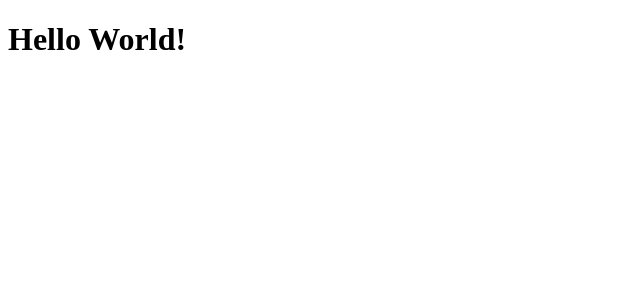
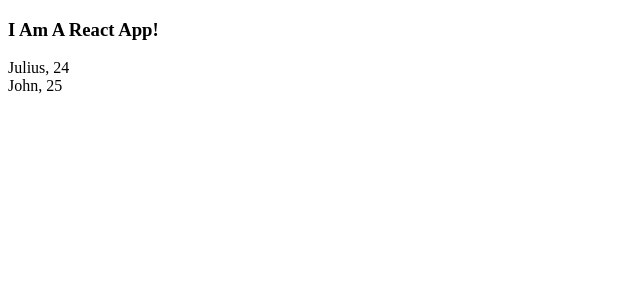
Before and after one commit to jule95/webpack-template, a React app: page / in a window 1280 px wide. Shown: the top 300 px of the page, without its empty margins (0-640 px from the left). Built offline with nearby package versions, Linux system fonts and the light colour scheme.

Commit message:
added dummy code

```diff
--- a/package.json
+++ b/package.json
@@ -21,11 +21,14 @@
   "devDependencies": {
     "@babel/core": "^7.8.6",
     "@babel/preset-env": "^7.8.6",
+    "@babel/preset-react": "^7.10.4",
     "babel-loader": "^8.0.6",
     "css-loader": "^3.4.2",
     "html-loader": "^0.5.5",
     "html-webpack-plugin": "^3.2.0",
     "mini-css-extract-plugin": "^0.9.0",
+    "react": "^16.13.1",
+    "react-dom": "^16.13.1",
     "script-loader": "^0.7.2",
     "webpack": "^4.41.6",
     "webpack-cli": "^3.3.11",
--- /dev/null
+++ b/src/components/Cockpit/Cockpit.js
@@ -0,0 +1,8 @@
+import React from "react";
+
+const cockpit = props =>
+{
+    return <h3>{props.title}</h3>;
+};
+
+export default cockpit;
--- /dev/null
+++ b/src/components/Persons/Person/Person.js
@@ -0,0 +1,12 @@
+import React from "react";
+
+const person = props =>
+{
+    return (
+        <div>
+            <span>{props.name}, {props.age}</span>
+        </div>
+    )
+};
+
+export default person;
--- /dev/null
+++ b/src/components/Persons/Persons.js
@@ -0,0 +1,10 @@
+import React from "react";
+
+import Person from "./Person/Person";
+
+const persons = props =>
+{
+    return props.persons.map(person => <Person key={person.id} name={person.name} age={person.age}/>);
+};
+
+export default persons;
--- a/src/containers/App.js
+++ b/src/containers/App.js
@@ -1,16 +1,29 @@
 import React, {Component} from "react";
+
+import Persons from "../components/Persons/Persons";
+import Cockpit from "../components/Cockpit/Cockpit.js"
 
 class App extends Component
 {
     constructor(props)
     {
         super(props);
+
+        this.state = {
+            persons: [
+                {id: 0, name: "Julius", age: 24},
+                {id: 1, name: "John", age: 25}
+            ]
+        };
     }
 
     render()
     {
         return (
-            <h1>Hello World!</h1>
+            <React.Fragment>
+                <Cockpit title={this.props.title}/>
+                <Persons persons={this.state.persons}/>
+            </React.Fragment>
         )
     }
 }
--- a/webpack.config.js
+++ b/webpack.config.js
@@ -7,7 +7,7 @@
 const MiniCssExtractPlugin = require('mini-css-extract-plugin');
 
 module.exports = {
-    entry: './src/js/index.js',
+    entry: './src/index.js',
     output: {
         path: path.resolve(__dirname, './dist/'),
         filename: 'bundle.js'
@@ -20,7 +20,7 @@
                 exclude: /node_modules/
             },
             {
-                test:/\.css$/,
+                test: /\.css$/,
                 loader: [MiniCssExtractPlugin.loader, "css-loader"]
             }
         ]
@@ -28,7 +28,7 @@
     plugins: [new HtmlWebpackPlugin({
         title: "Webpack Test",
         filename: "index.html",
-        template: "./src/html/index.html"
+        template: "./public/index.html"
     }), new webpack.ProvidePlugin({
         $: "jquery",
         jQuery: "jquery",
```
Also changed, not shown: .babelrc, src/components/Person.js (deleted).
